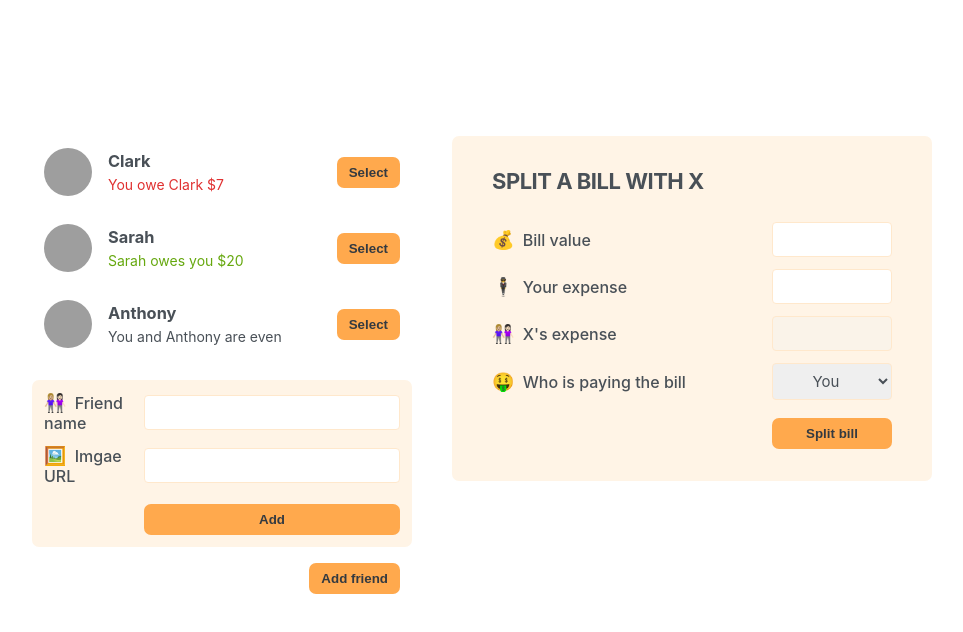
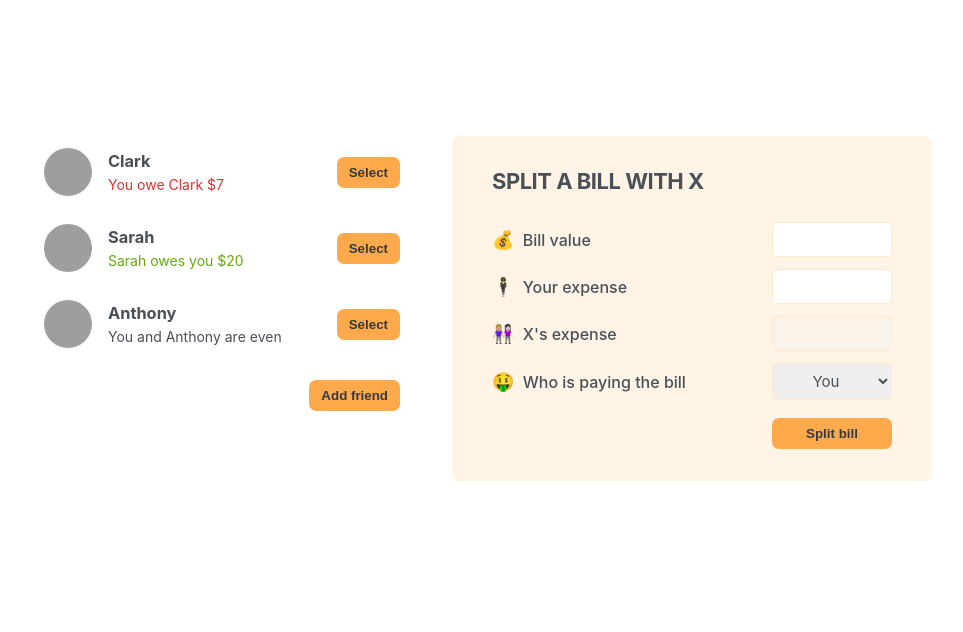
Before and after one commit to younes710/eat-n-split, a React (Create React App) app: page / in a window 1280 px wide. Shown: the top 632 px of the page, without its empty margins (158-1121 px from the left). Built offline with nearby package versions, Linux system fonts and the light colour scheme; grey boxes are pictures that could not be loaded.

Commit message:
Displaying the new friend form

```diff
--- a/src/App.js
+++ b/src/App.js
@@ -1,15 +1,24 @@
+import { useState } from 'react';
 import Button from './components/button/Button';
 import FormAddFriend from './components/formAddFriend/FormAddFriend';
 import FormSplitBill from './components/formSplitBill/FormSplitBill';
 import FriendsList from './components/friendsList/FriendsList';
 
 function App() {
+    const [showAddFriend, setShowAddFriend] = useState(false);
+
+    const handleShowAddFriend = () => {
+        setShowAddFriend((show) => !show);
+    };
+
     return (
         <div className='app'>
             <div className='sidebar'>
                 <FriendsList />
-                <FormAddFriend />
-                <Button>Add friend</Button>
+                {showAddFriend && <FormAddFriend />}
+                <Button onClick={handleShowAddFriend}>
+                    {showAddFriend ? 'Close' : 'Add friend'}
+                </Button>
             </div>
             <FormSplitBill />
         </div>
--- a/src/components/button/Button.jsx
+++ b/src/components/button/Button.jsx
@@ -1,5 +1,9 @@
-const Button = ({ children }) => {
-    return <button className='button'>{children}</button>;
+const Button = ({ children, onClick }) => {
+    return (
+        <button className='button' onClick={onClick}>
+            {children}
+        </button>
+    );
 };
 
 export default Button;
```
